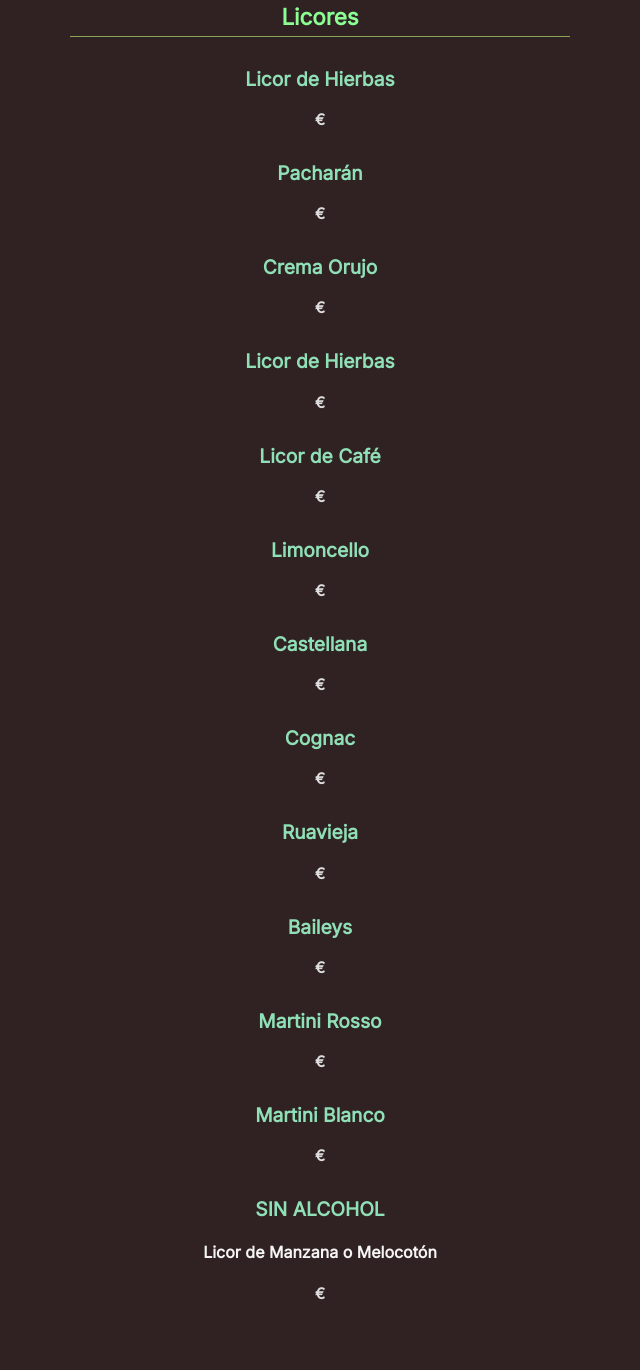
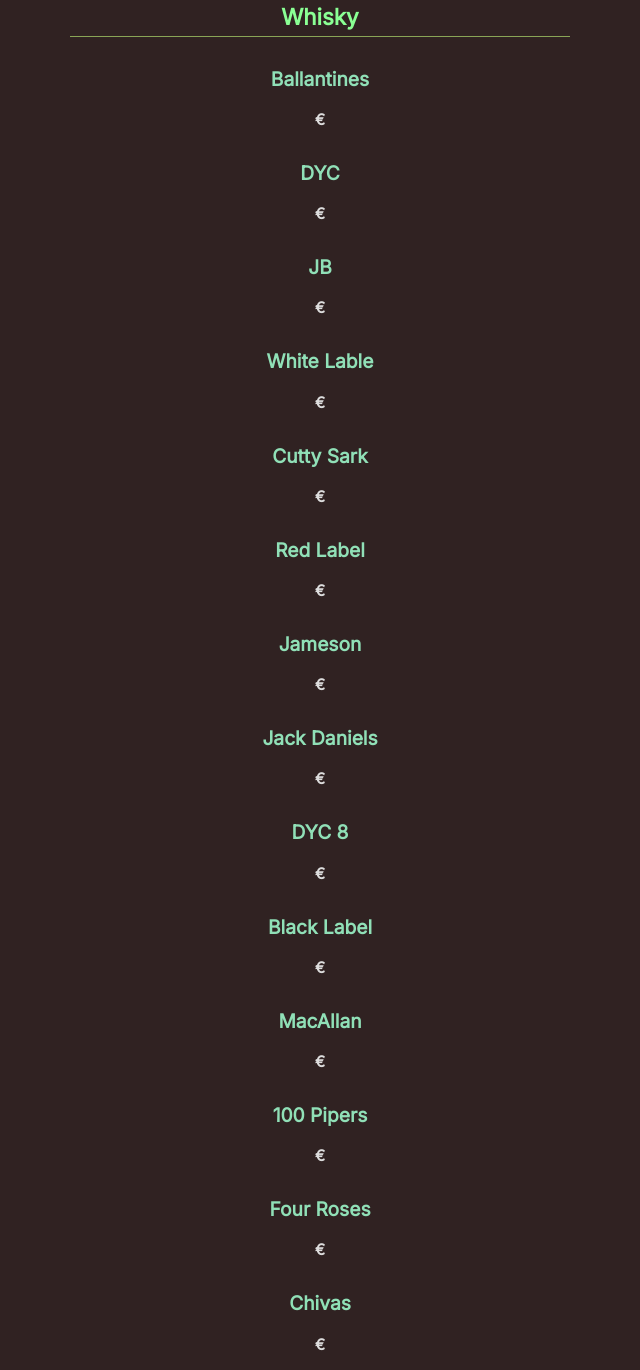
Before and after one commit to frxnchu/boulevard-web, a plain HTML site: page bebidas.html in a window 1280 px wide. Shown: the part 6750-8120 px from the top of the page, without its empty margins (320-960 px from the left). Drawn offline with nearby package versions, Linux system fonts and the light colour scheme.

Commit message:
Add files via upload

```diff
--- a/bebidas.html
+++ b/bebidas.html
@@ -291,6 +291,64 @@
       <p>€</p>
     </div>
 
+    <h2>Whisky</h2>
+    <div class="item">
+      <h3>Ballantines</h3>
+      <p>€</p>
+    </div>
+    <div class="item">
+      <h3>DYC</h3>
+      <p>€</p>
+    </div>
+    <div class="item">
+      <h3>JB</h3>
+      <p>€</p>
+    </div>
+    <div class="item">
+      <h3>White Lable</h3>
+      <p>€</p>
+    </div>
+    <div class="item">
+      <h3>Cutty Sark</h3>
+      <p>€</p>
+    </div>
+    <div class="item">
+      <h3>Red Label</h3>
+      <p>€</p>
+    </div>
+    <div class="item">
+      <h3>Jameson</h3>
+      <p>€</p>
+    </div>
+    <div class="item">
+      <h3>Jack Daniels</h3>
+      <p>€</p>
+    </div>
+    <div class="item">
+      <h3>DYC 8</h3>
+      <p>€</p>
+    </div>
+    <div class="item">
+      <h3>Black Label</h3>
+      <p>€</p>
+    </div>
+    <div class="item">
+      <h3>MacAllan</h3>
+      <p>€</p>
+    </div>
+    <div class="item">
+      <h3>100 Pipers</h3>
+      <p>€</p>
+    </div>
+    <div class="item">
+      <h3>Four Roses</h3>
+      <p>€</p>
+    </div>
+    <div class="item">
+      <h3>Chivas</h3>
+      <p>€</p>
+    </div>
+
 
     <h2>Licores</h2>
     <div class="item">
```
Also changed, not shown: desayunos.html (+3 -0 lines).
